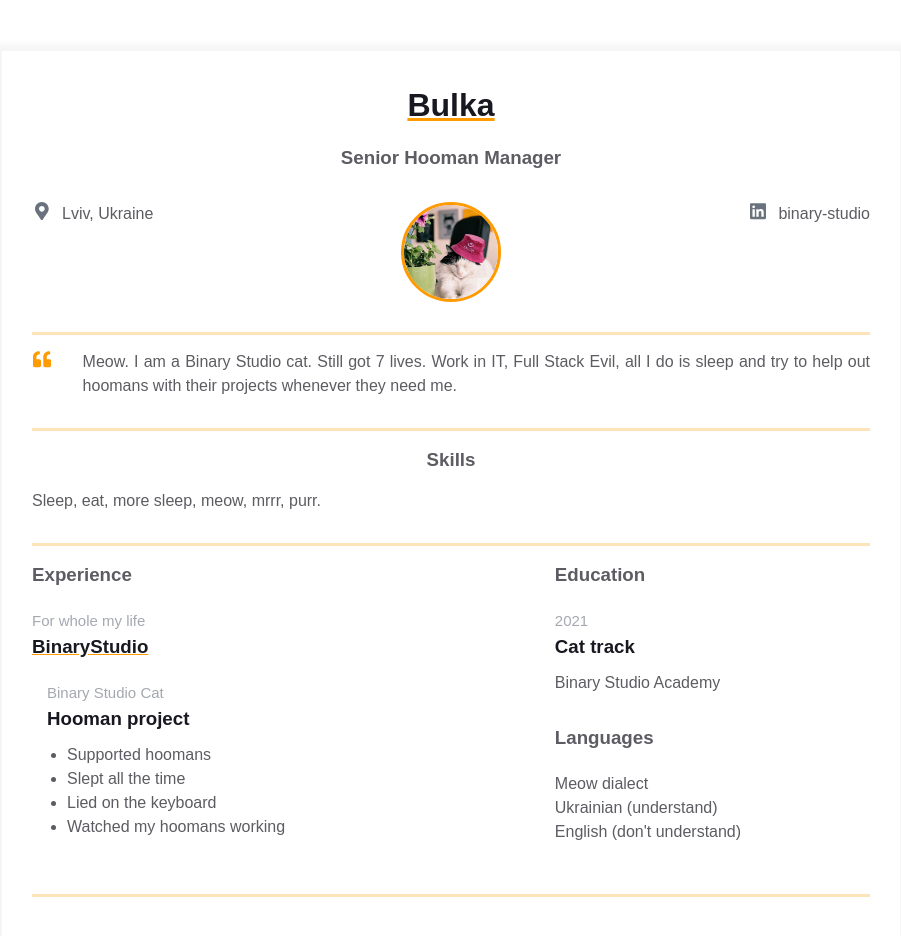
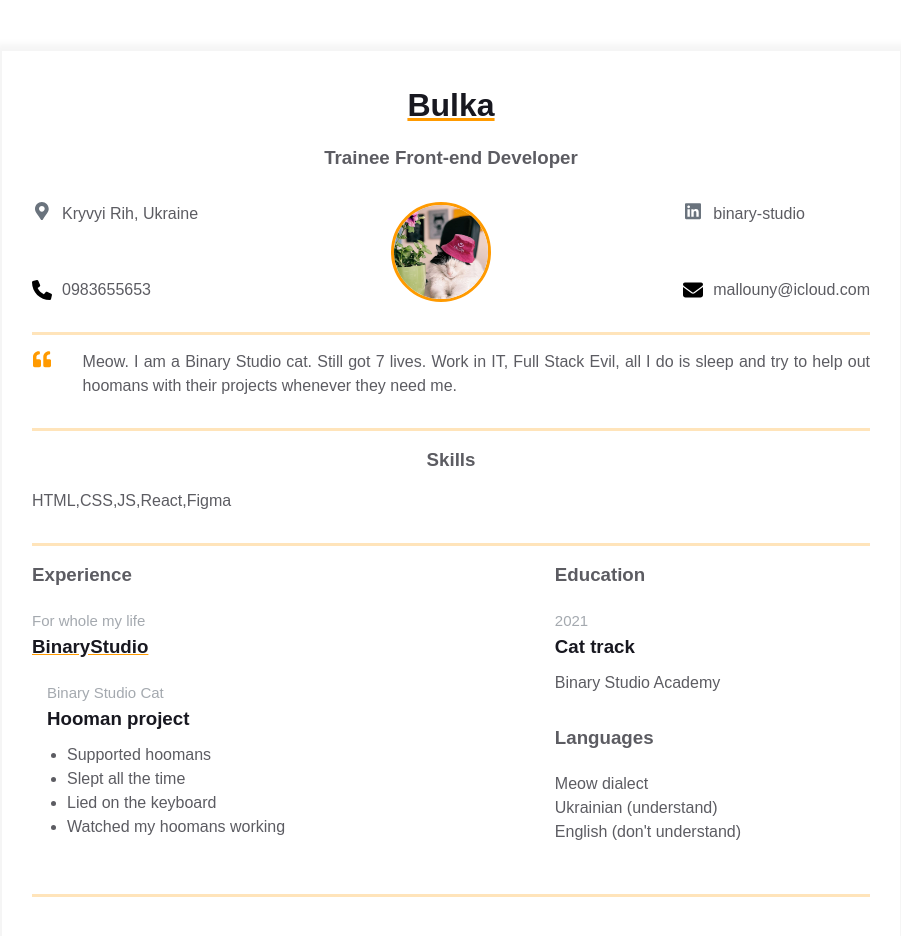
Before and after one commit to mallouny/homepage, a plain HTML site: page index.html in a window 1280 px wide. Shown: the whole page, without its empty margins (189-1090 px from the left). Drawn offline with Linux system fonts and the light colour scheme.

Commit message:
add my personal info

```diff
--- a/index.html
+++ b/index.html
@@ -14,7 +14,7 @@
             <div class="container">
                 <div class="resume__block">
                     <h1 class="contact-info__header">Bulka</h1>
-                    <h3 class="contact-info__sub-header">Senior Hooman Manager</h3>
+                    <h3 class="contact-info__sub-header">Trainee Front-end Developer</h3>
 
                     <div class="contact_info_container fh">
                         <div class="contact-info__block">
@@ -27,7 +27,16 @@
                                         </path>
                                     </svg>
                                 </div>
-                                <span>Lviv, Ukraine</span>
+                                <span>Kryvyi Rih, Ukraine</span>
+                            </a>
+                            <a href="" rel="author" class="contact-info__item">
+                                <div class="contact-info__item-icon-wrapper">
+                                    <svg xmlns="http://www.w3.org/2000/svg" viewBox="0 0 512 512">
+                                        <path
+                                            d="M511.2 387l-23.25 100.8c-3.266 14.25-15.79 24.22-30.46 24.22C205.2 512 0 306.8 0 54.5c0-14.66 9.969-27.2 24.22-30.45l100.8-23.25C139.7-2.602 154.7 5.018 160.8 18.92l46.52 108.5c5.438 12.78 1.77 27.67-8.98 36.45L144.5 207.1c33.98 69.22 90.26 125.5 159.5 159.5l44.08-53.8c8.688-10.78 23.69-14.51 36.47-8.975l108.5 46.51C506.1 357.2 514.6 372.4 511.2 387z" />
+                                    </svg>
+                                </div>
+                                <span>0983655653</span>
                             </a>
                         </div>
 
@@ -47,6 +56,15 @@
                                     </svg>
                                 </div>
                                 <span>binary-studio</span>
+                            </a>
+                            <a class="contact-info__item">
+                                <div class="contact-info__item-icon-wrapper">
+                                    <svg xmlns="http://www.w3.org/2000/svg" viewBox="0 0 512 512">
+                                        <path
+                                            d="M464 64C490.5 64 512 85.49 512 112C512 127.1 504.9 141.3 492.8 150.4L275.2 313.6C263.8 322.1 248.2 322.1 236.8 313.6L19.2 150.4C7.113 141.3 0 127.1 0 112C0 85.49 21.49 64 48 64H464zM217.6 339.2C240.4 356.3 271.6 356.3 294.4 339.2L512 176V384C512 419.3 483.3 448 448 448H64C28.65 448 0 419.3 0 384V176L217.6 339.2z" />
+                                    </svg>
+                                </div>
+                                <span>mallouny@icloud.com</span>
                             </a>
                         </div>
                     </div>
@@ -74,7 +92,7 @@
                 <div class="resume__block">
                     <div class="skills">
                         <h3 class="skills__header">Skills</h3>
-                        <p class="skills__text">Sleep, eat, more sleep, meow, mrrr, purr. </p>
+                        <p class="skills__text">HTML,CSS,JS,React,Figma</p>
                     </div>
                 </div>
             </div>
```
